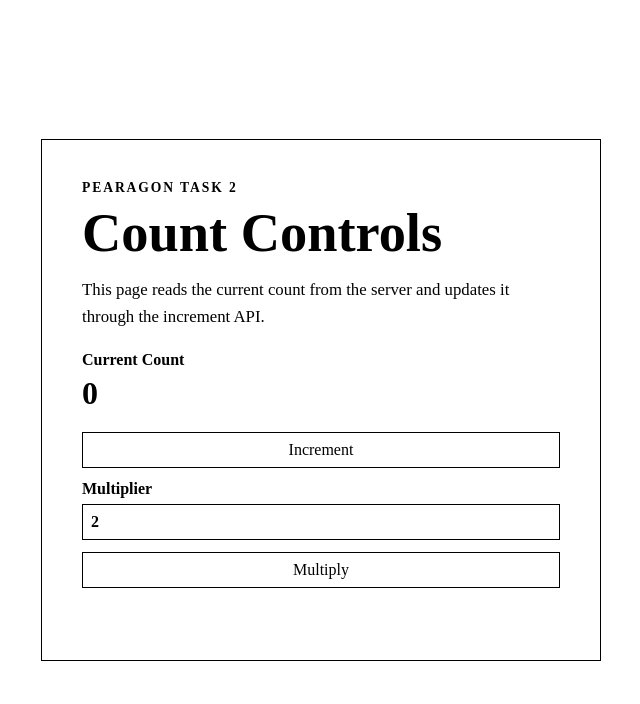
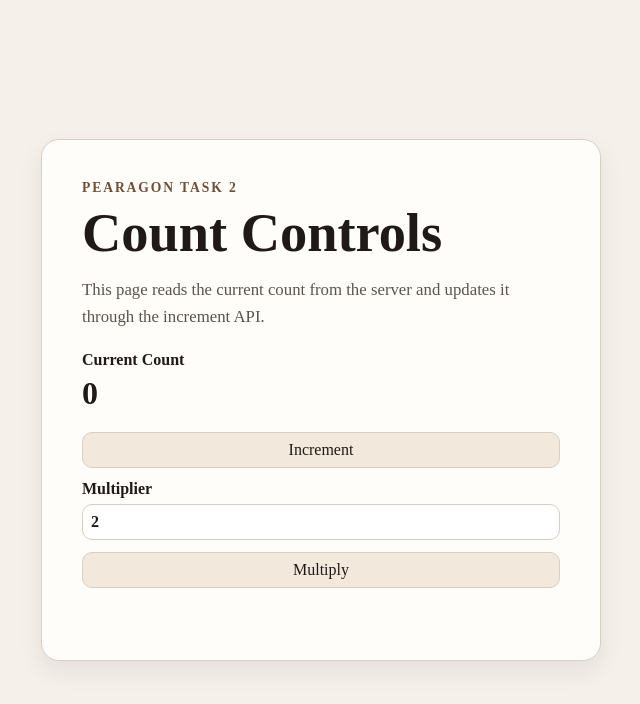
Before and after one commit to Yashwanth-Karumanchi/Pearagon, a website: page Task 2/public/index.html in a window 1280 px wide. Both pictures are taken after a click on the button "Multiply". Shown: the whole page, without its empty margins (319-959 px from the left). Drawn offline with Linux system fonts and the light colour scheme; no server answers.

Commit message:
Added css finishing touches

```diff
--- a/Task 2/public/app.js
+++ b/Task 2/public/app.js
@@ -10,11 +10,25 @@ const multiplyButton = document.getElementById("multiplyButton");
 const errorMessage = document.getElementById("errorMessage");
 
 let currentCount = 0;
+let increaseHighlightTimeoutId;
 
 function renderCount(nextCount) {
+  const didIncrease = nextCount > currentCount;
+
   currentCount = nextCount;
   countDisplay.hidden = false;
   countDisplay.textContent = String(nextCount);
+
+  if (!didIncrease) {
+    countDisplay.classList.remove("is-increasing");
+    return;
+  }
+
+  countDisplay.classList.add("is-increasing");
+  window.clearTimeout(increaseHighlightTimeoutId);
+  increaseHighlightTimeoutId = window.setTimeout(() => {
+    countDisplay.classList.remove("is-increasing");
+  }, 400);
 }
 
 function setErrorMessage(message) {
--- a/Task 2/public/styles.css
+++ b/Task 2/public/styles.css
@@ -7,11 +7,15 @@
 
 :root {
   color-scheme: light;
-  --page-background: #ffffff;
-  --panel-background: #ffffff;
-  --panel-border: #000000;
-  --text-primary: #000000;
-  --text-secondary: #000000;
+  --page-background: #f5f1ea;
+  --panel-background: #fffdf9;
+  --panel-border: #d8cec2;
+  --text-primary: #1f1a17;
+  --text-secondary: #5b534d;
+  --accent: #6f4e37;
+  --button-background: #f3e8dc;
+  --button-hover: #ead9c7;
+  --error: #9f2d2d;
 }
 
 * {
@@ -37,7 +41,9 @@ body {
   width: min(560px, 100%);
   padding: 40px;
   border: 1px solid var(--panel-border);
+  border-radius: 18px;
   background: var(--panel-background);
+  box-shadow: 0 10px 24px rgba(31, 26, 23, 0.08);
 }
 
 .eyebrow {
@@ -46,7 +52,7 @@ body {
   font-weight: 700;
   letter-spacing: 0.14em;
   text-transform: uppercase;
-  color: var(--text-primary);
+  color: var(--accent);
 }
 
 h1 {
@@ -75,6 +81,12 @@ h1 {
   margin: 0;
   font-size: 2rem;
   font-weight: 700;
+  color: var(--text-primary);
+  transition: color 160ms ease;
+}
+
+.count-value.is-increasing {
+  color: #2f6b3c;
 }
 
 .controls {
@@ -98,6 +110,7 @@ button {
 input {
   padding: 8px;
   border: 1px solid var(--panel-border);
+  border-radius: 10px;
   background: #ffffff;
   color: var(--text-primary);
 }
@@ -105,19 +118,25 @@ input {
 button {
   padding: 8px 12px;
   border: 1px solid var(--panel-border);
-  background: #ffffff;
+  border-radius: 10px;
+  background: var(--button-background);
   color: var(--text-primary);
   cursor: pointer;
+  transition: background-color 120ms ease;
 }
 
-button:hover,
+button:hover {
+  background: var(--button-hover);
+}
+
 button:focus-visible,
 input:focus-visible {
-  outline: 2px solid #000000;
+  outline: 2px solid var(--accent);
   outline-offset: 2px;
 }
 
 .error-message {
   min-height: 20px;
   margin: 12px 0 0;
+  color: var(--error);
 }
```
Also changed, not shown: Task 2/README.md.
